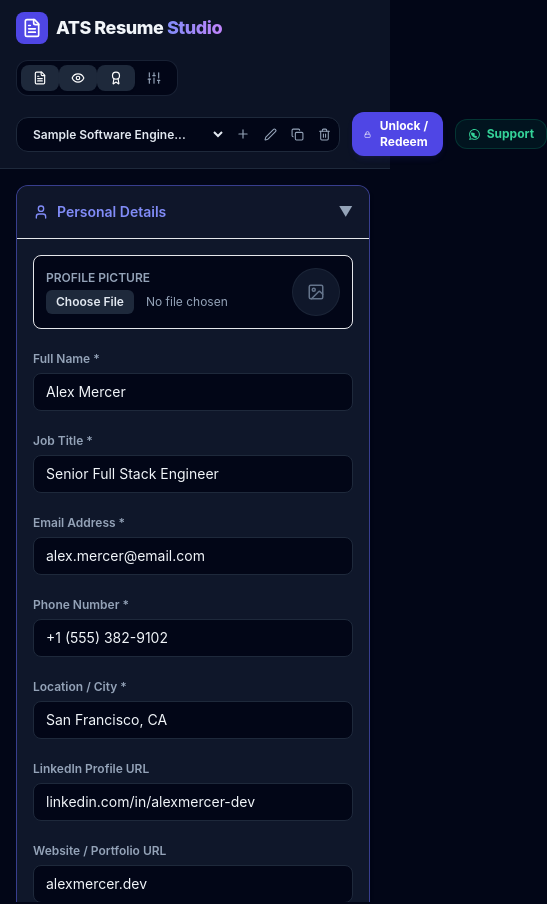
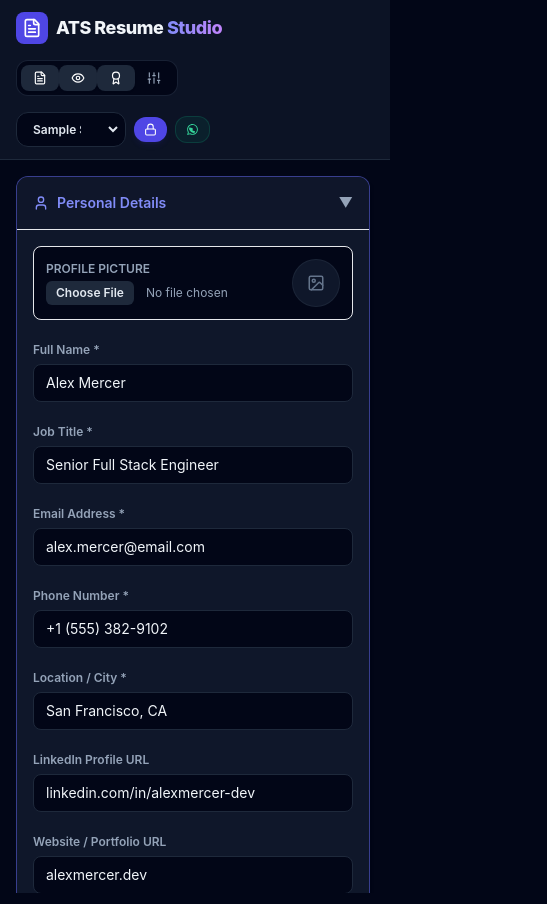
Before and after one commit to khaled-200/ats, a Next.js app: page / in a window 390 px wide. Shown: the top 904 px of the page, 547 px wide, since content can reach past the window. Built offline with nearby package versions, Linux system fonts and the light colour scheme.

Commit message:
fix mobile navbar responsiveness and whatsapp button shrink

```diff
--- a/src/components/Navbar.tsx
+++ b/src/components/Navbar.tsx
@@ -122,14 +122,14 @@ export default function Navbar({ onOpenPaymentModal }: NavbarProps) {
       </div>
 
       {/* Resume Switcher & Action buttons */}
-      <div className="flex items-center gap-3">
+      <div className="flex flex-wrap items-center gap-2 sm:gap-3 shrink-0">
         {/* Selector */}
         {activeResume && (
-          <div className="flex items-center gap-1.5 bg-slate-950 p-1 rounded-xl border border-slate-800">
+          <div className="flex items-center gap-1 bg-slate-950 p-1 rounded-xl border border-slate-800 shrink-0">
             <select
               value={activeResumeId}
               onChange={(e) => dispatch(setActiveResumeId(e.target.value))}
-              className="bg-transparent text-xs font-semibold text-slate-200 outline-none px-2 py-1 pr-6 cursor-pointer"
+              className="bg-transparent text-xs font-semibold text-slate-200 outline-none px-2 py-1 pr-6 cursor-pointer max-w-[100px] sm:max-w-none"
             >
               {resumes.map(r => (
                 <option key={r.id} value={r.id} className="bg-slate-900 text-slate-100">
@@ -140,7 +140,7 @@ export default function Navbar({ onOpenPaymentModal }: NavbarProps) {
 
             <button
               onClick={handleCreateResume}
-              className="p-1 hover:bg-slate-800 rounded-md text-slate-400 hover:text-indigo-400 transition-colors"
+              className="p-1 hover:bg-slate-800 rounded-md text-slate-400 hover:text-indigo-400 transition-colors hidden sm:inline-flex"
               title="Create New Resume Profile"
             >
               <Plus size={14} />
@@ -148,7 +148,7 @@ export default function Navbar({ onOpenPaymentModal }: NavbarProps) {
 
             <button
               onClick={handleRenameResume}
-              className="p-1 hover:bg-slate-800 rounded-md text-slate-400 hover:text-slate-200 transition-colors"
+              className="p-1 hover:bg-slate-800 rounded-md text-slate-400 hover:text-slate-200 transition-colors hidden sm:inline-flex"
               title="Rename Current Resume"
             >
               <Edit2 size={13} />
@@ -156,7 +156,7 @@ export default function Navbar({ onOpenPaymentModal }: NavbarProps) {
 
             <button
               onClick={handleCloneResume}
-              className="p-1 hover:bg-slate-800 rounded-md text-slate-400 hover:text-slate-200 transition-colors"
+              className="p-1 hover:bg-slate-800 rounded-md text-slate-400 hover:text-slate-200 transition-colors hidden sm:inline-flex"
               title="Clone Current Resume"
             >
               <Copy size={13} />
@@ -164,7 +164,7 @@ export default function Navbar({ onOpenPaymentModal }: NavbarProps) {
 
             <button
               onClick={handleDeleteResume}
-              className="p-1 hover:bg-slate-800 rounded-md text-slate-400 hover:text-red-400 transition-colors"
+              className="p-1 hover:bg-slate-800 rounded-md text-slate-400 hover:text-red-400 transition-colors hidden sm:inline-flex"
               title="Delete Current Resume"
             >
               <Trash2 size={13} />
@@ -175,7 +175,7 @@ export default function Navbar({ onOpenPaymentModal }: NavbarProps) {
         {/* Lock/Unlock Paywall button */}
         <button
           onClick={onOpenPaymentModal}
-          className={`flex items-center gap-1.5 px-3 py-1.5 rounded-xl text-xs font-bold transition-all ${
+          className={`flex items-center gap-1.5 px-2.5 py-1.5 sm:px-3 sm:py-1.5 rounded-xl text-xs font-bold transition-all shrink-0 ${
             isUnlocked
               ? 'bg-emerald-500/10 text-emerald-400 border border-emerald-500/20'
               : 'bg-indigo-600 hover:bg-indigo-700 text-white shadow-md shadow-indigo-600/10'
@@ -184,12 +184,12 @@ export default function Navbar({ onOpenPaymentModal }: NavbarProps) {
           {isUnlocked ? (
             <>
               <Unlock size={13} />
-              <span>Unlocked</span>
+              <span className="hidden sm:inline">Unlocked</span>
             </>
           ) : (
             <>
               <Lock size={13} />
-              <span>Unlock / Redeem</span>
+              <span className="hidden sm:inline">Unlock / Redeem</span>
             </>
           )}
         </button>
@@ -199,12 +199,13 @@ export default function Navbar({ onOpenPaymentModal }: NavbarProps) {
           href="https://wa.me/963957277945?text=Hello%2C%20I%27m%20using%20the%20ATS%20Resume%20Studio%20and%20need%20support."
           target="_blank"
           rel="noopener noreferrer"
-          className="flex items-center gap-1.5 px-3 py-1.5 rounded-xl text-xs font-bold bg-emerald-600/10 hover:bg-emerald-600/20 text-emerald-400 border border-emerald-500/20 transition-all"
+          className="flex items-center gap-1.5 px-2.5 py-1.5 sm:px-3 sm:py-1.5 rounded-xl text-xs font-bold bg-emerald-600/10 hover:bg-emerald-600/20 text-emerald-400 border border-emerald-500/20 transition-all shrink-0"
+          title="Contact Support on WhatsApp"
         >
           <svg viewBox="0 0 24 24" width="13" height="13" fill="currentColor">
             <path d="M12.04 2c-5.46 0-9.91 4.45-9.91 9.91 0 1.75.46 3.45 1.32 4.95L2.05 22l5.25-1.38c1.45.79 3.08 1.21 4.74 1.21 5.46 0 9.91-4.45 9.91-9.91 0-2.65-1.03-5.14-2.9-7.01A9.816 9.816 0 0 0 12.04 2m.01 1.67c2.2 0 4.26.86 5.82 2.42a8.18 8.18 0 0 1 2.41 5.82c0 4.54-3.7 8.24-8.24 8.24-1.44 0-2.85-.38-4.09-1.1l-.29-.17-3.05.8.82-2.97-.19-.3A8.176 8.176 0 0 1 3.73 11.9c0-4.53 3.7-8.23 8.24-8.23m-3.61 4.88c-.2-.45-.41-.46-.6-.47-.15-.01-.33-.01-.51-.01-.18 0-.47.07-.72.34-.25.27-.96.94-.96 2.29s.98 2.64 1.12 2.82c.14.19 1.93 2.94 4.67 4.13.65.28 1.16.45 1.55.57.65.21 1.25.18 1.72.11.53-.08 1.62-.66 1.85-1.3.23-.64.23-1.18.16-1.3-.07-.11-.25-.18-.53-.32-.28-.14-1.65-.81-1.91-.9-.25-.09-.44-.14-.62.14-.18.27-.7 0-.86-.18s-.32-.36-.6-.86c-.28-.5-.28-.9-.14-1.18.14-.28.28-.41.42-.56.14-.15.19-.25.28-.41.09-.16.05-.31-.02-.45-.07-.14-.6-1.45-.83-1.97Z" />
           </svg>
-          <span>Support</span>
+          <span className="hidden sm:inline">Support</span>
         </a>
       </div>
     </header>
```
